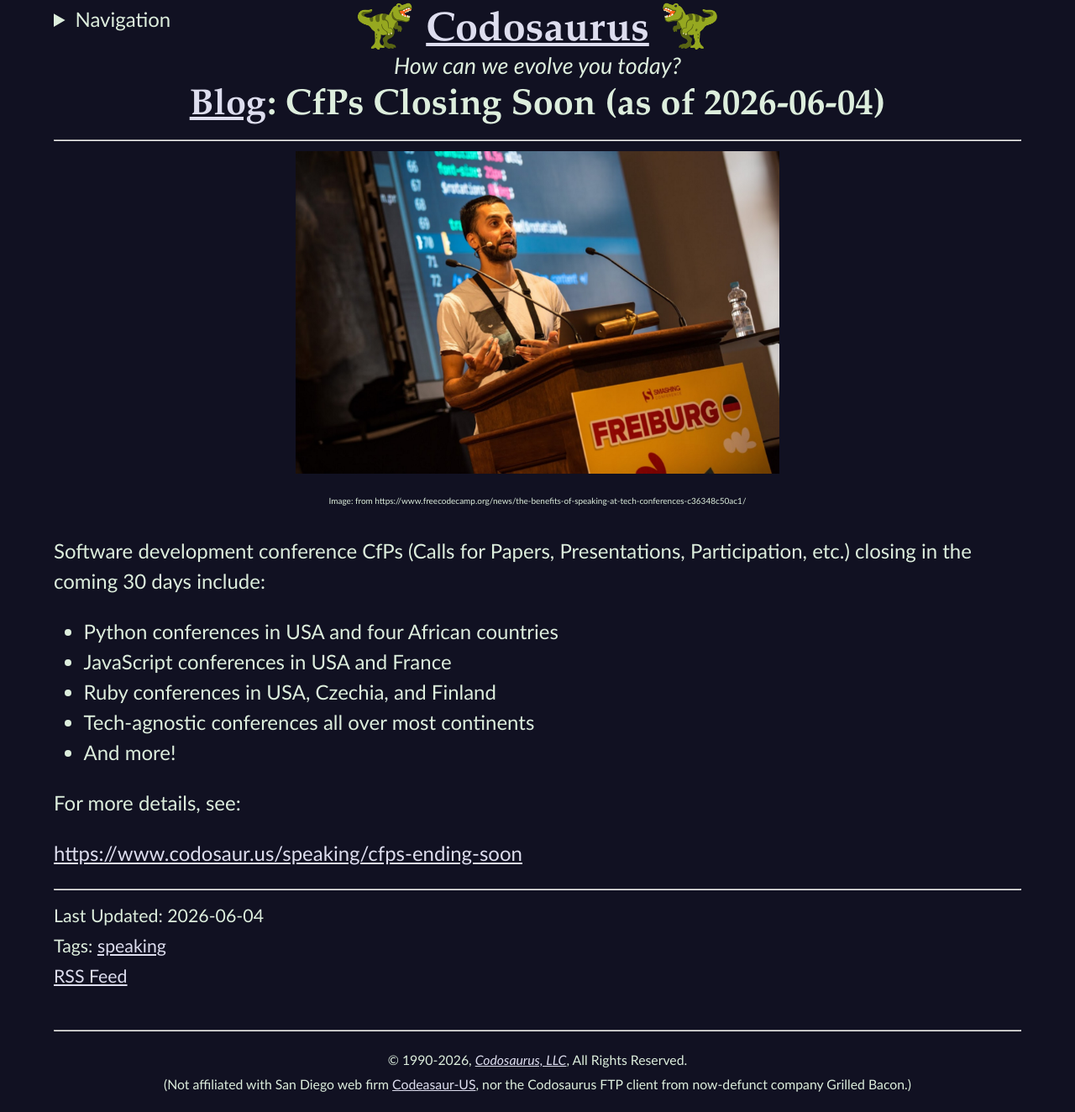
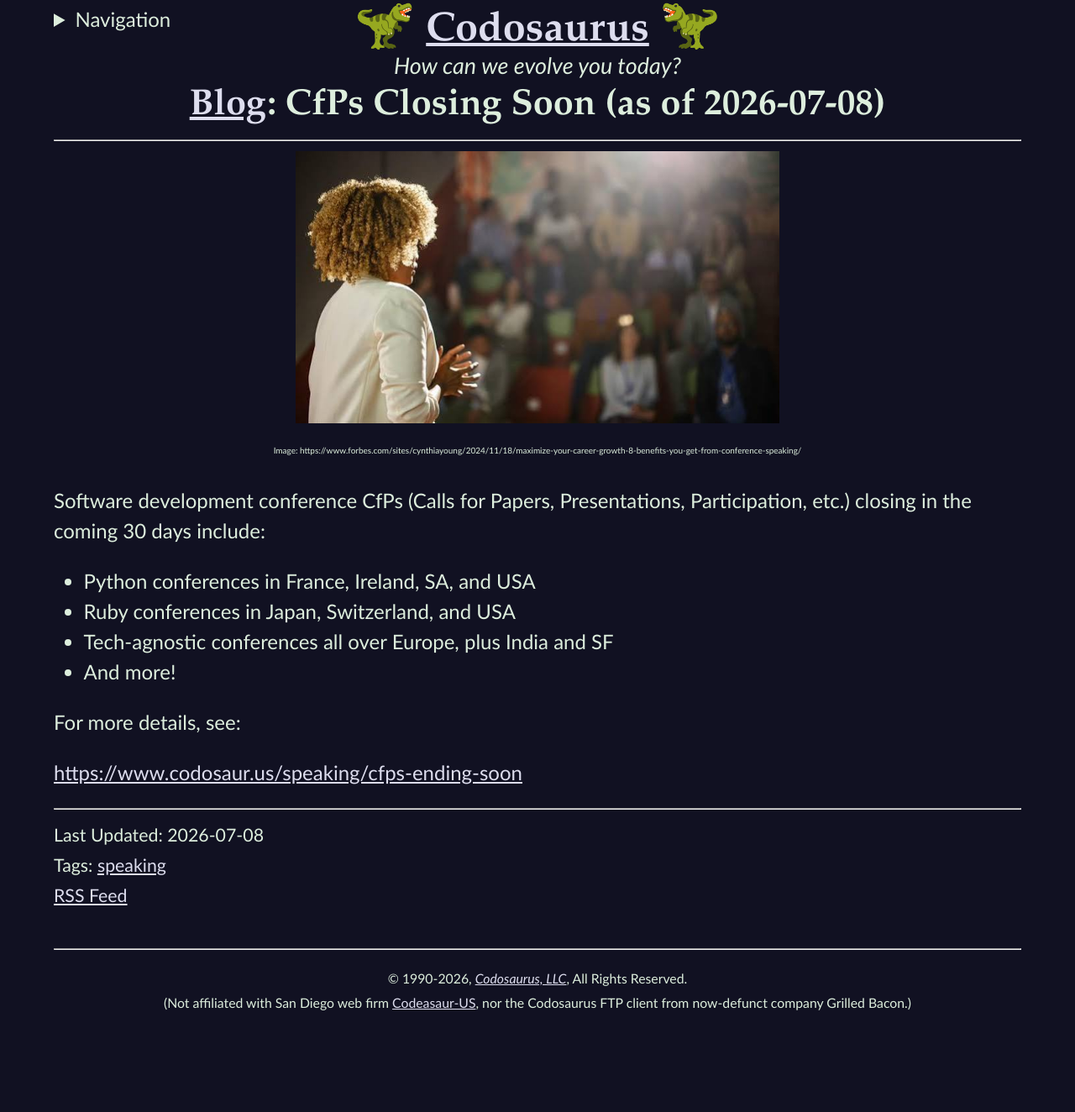
Before and after one commit to CodosaurusLLC/CodosaurusLLC.github.io, a Jekyll site: the page built from _posts/2026-07-08-cfps-closing-soon.md, in a window 1280 px wide. Shown: the whole page at 84% size. Built offline with Jekyll 4.4.1, drawn with Linux system fonts in a browser that asks for light colours; comment, search, counter and statistics services are not loaded; after the commit the page ends 1228 px from its top, so only the background shows below that.

Commit message:
update cfp list

```diff
--- a/_posts/2026-06-04-cfps-closing-soon.md
+++ b/_posts/2026-07-08-cfps-closing-soon.md
@@ -1,11 +1,11 @@
 ---
 author: Dave Aronson
-date: 2026-06-04
+date: 2026-07-08
 layout: blog-post
 permalink: blog/cfps-closing-soon
 section: Blog
 tags: speaking
-title: CfPs Closing Soon (as of 2026-06-04)
+title: CfPs Closing Soon (as of 2026-07-08)
 ---
 
 <!-- NOTE TO SELF: grab a new picture and fix the URL, each time -->
@@ -13,17 +13,16 @@ title: CfPs Closing Soon (as of 2026-06-04)
 <center>
 <img src="/assets/img/speaking-at-a-conference.jpg" width="50%">
 <br>
-<font size="1">Image: from https://www.freecodecamp.org/news/the-benefits-of-speaking-at-tech-conferences-c36348c50ac1/</font>
+<font size="1">Image: https://www.forbes.com/sites/cynthiayoung/2024/11/18/maximize-your-career-growth-8-benefits-you-get-from-conference-speaking/</font>
 </center>
 
 Software development conference CfPs
 (Calls for Papers, Presentations, Participation, etc.)
 closing in the coming 30 days include:
 
-- Python conferences in USA and four African countries
-- JavaScript conferences in USA and France
-- Ruby conferences in USA, Czechia, and Finland
-- Tech-agnostic conferences all over most continents
+- Python conferences in France, Ireland, SA, and USA
+- Ruby conferences in Japan, Switzerland, and USA
+- Tech-agnostic conferences all over Europe, plus India and SF
 - And more!
 
 For more details, see:
```
Also changed, not shown: _includes/cfp-list-blurb.md (+0 -4 lines), assets/img/speaking-at-a-conference.jpg.
